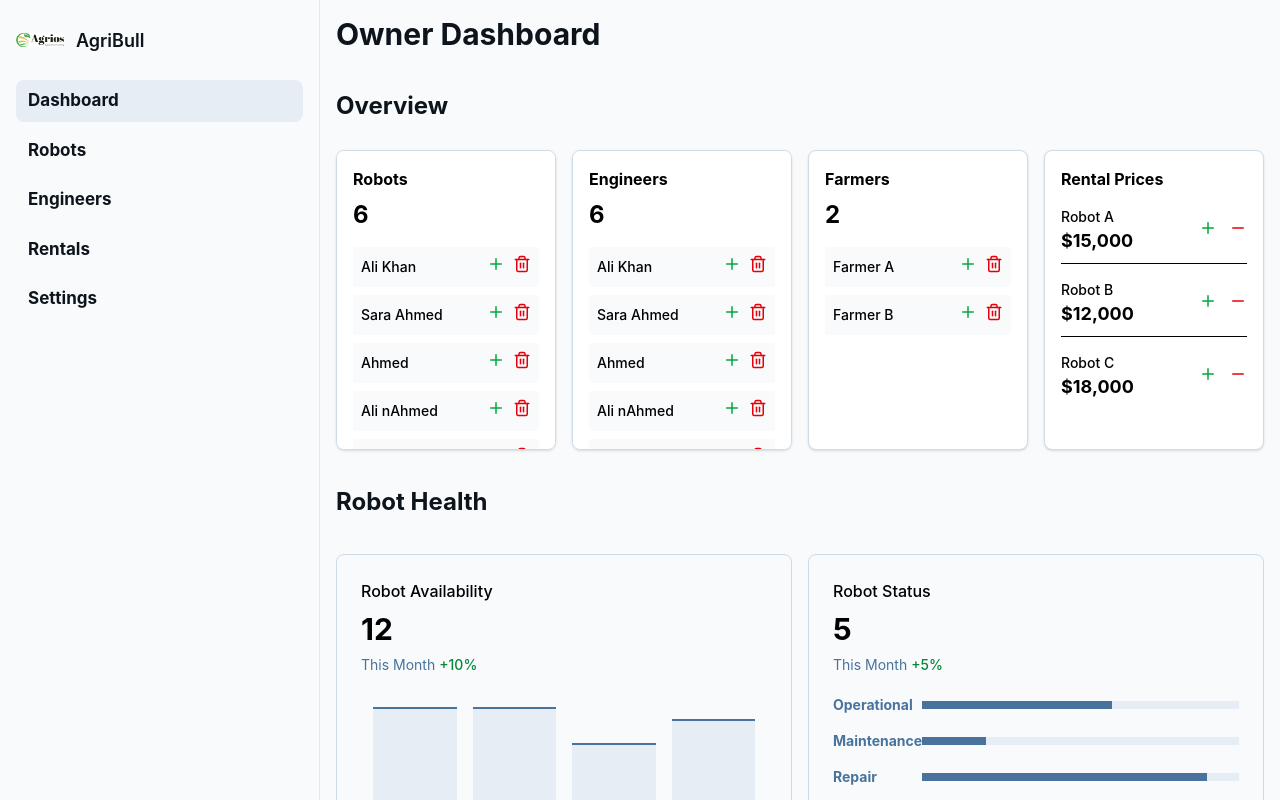
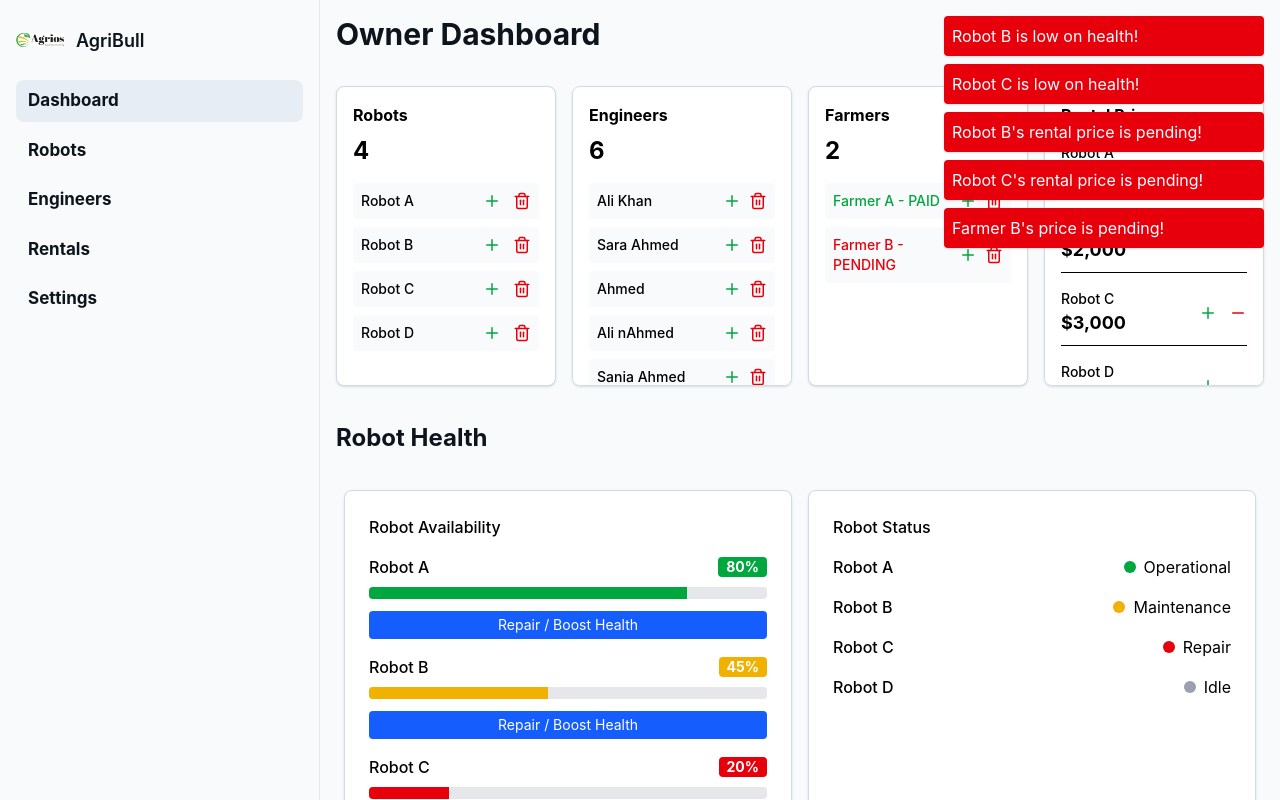
Before and after one commit to Laiba60/FarmManagement, a React (Vite) app in the folder client/: page /dashboard in a window 1280 px wide. Shown: the top 800 px of the page. Built offline with nearby package versions, Linux system fonts and the light colour scheme.

Commit message:
Add robot status

```diff
--- a/client/src/pages/Dashboard.jsx
+++ b/client/src/pages/Dashboard.jsx
@@ -1,105 +1,135 @@
 import React, { useState, useEffect } from "react";
 import { Link } from "react-router-dom";
 import Logo from "../assets/images/Picturelogo.png";
-import { Plus, Trash2,Minus } from "lucide-react";
+import { Plus, Trash2, Minus } from "lucide-react";
+
 const Dashboard = () => {
-
   const [engineers, setEngineers] = useState([
     { id: 1, name: "Ali Khan" },
     { id: 2, name: "Sara Ahmed" },
-     { id: 2, name: " Ahmed" },
-      { id: 2, name: "Ali nAhmed" },
-       { id: 2, name: "Sania Ahmed" },
-        { id: 2, name: "irsa Ahmed" },
-
-  ]);
-  const [farmers, setFarmers] = useState([
-    { id: 1, name: "Farmer A" },
-    { id: 2, name: "Farmer B" },
+    { id: 3, name: "Ahmed" },
+    { id: 4, name: "Ali nAhmed" },
+    { id: 5, name: "Sania Ahmed" },
+    { id: 6, name: "Irsa Ahmed" },
   ]);
 
-  // Handlers
-  const removeRobot = (id) => setRobots(robots.filter(r => r.id !== id));
-  const removeEngineer = (id) => setEngineers(engineers.filter(e => e.id !== id));
+  const [farmers, setFarmers] = useState([
+    { id: 1, name: "Farmer A", priceStatus: "paid" },
+    { id: 2, name: "Farmer B", priceStatus: "pending" },
+  ]);
 
-  const updateRobotPrice = (id, newPrice) => {
-    setRobots(robots.map(r => r.id === id ? { ...r, price: newPrice } : r));
+  const [robots, setRobots] = useState([
+    { id: 1, name: "Robot A", health: 80, status: "Operational", pricePending: false, price: 1500 },
+    { id: 2, name: "Robot B", health: 45, status: "Maintenance", pricePending: true, price: 2000 },
+    { id: 3, name: "Robot C", health: 20, status: "Repair", pricePending: true, price: 3000 },
+    { id: 4, name: "Robot D", health: 60, status: "Idle", pricePending: false, price: 4000 },
+  ]);
+
+  const [alerts, setAlerts] = useState([]);
+
+  // Auto-close alerts
+  const addAlert = (message) => {
+    const id = Date.now();
+    setAlerts((prev) => [...prev, { id, message }]);
+    setTimeout(() => {
+      setAlerts((prev) => prev.filter((alert) => alert.id !== id));
+    }, 4000);
+  };
+
+  // Update alerts
+useEffect(() => {
+  const newAlerts = [];
+
+  // Robot health alerts
+  robots.forEach(robot => {
+    if (robot.health < 50 && !alerts.some(a => a.message === `${robot.name} is low on health!`)) {
+      newAlerts.push({ id: Date.now() + Math.random(), message: `${robot.name} is low on health!` });
     }
+  });
+
+  // Robot price pending alerts
+  robots.forEach(robot => {
+    if (robot.pricePending && !alerts.some(a => a.message === `${robot.name}'s rental price is pending!`)) {
+      newAlerts.push({ id: Date.now() + Math.random(), message: `${robot.name}'s rental price is pending!` });
+    }
+  });
+
+  // Farmer price pending alerts
+  farmers.forEach(farmer => {
+    if (farmer.priceStatus === "pending" && !alerts.some(a => a.message === `${farmer.name}'s price is pending!`)) {
+      newAlerts.push({ id: Date.now() + Math.random(), message: `${farmer.name}'s price is pending!` });
+    }
+  });
+
+  if (newAlerts.length > 0) {
+    setAlerts(prev => [...prev, ...newAlerts]);
+
+    // Auto-remove each alert after 4 seconds
+    newAlerts.forEach(alert => {
+      setTimeout(() => {
+        setAlerts(prev => prev.filter(a => a.id !== alert.id));
+      }, 4000);
+    });
+  }
+}, [robots, farmers, alerts]);
 
 
-  // Add Farmer
+
+  const removeEngineer = (id) => setEngineers(engineers.filter((e) => e.id !== id));
+  const addTaskToEngineer = (id) => console.log("Add task to engineer", id);
+
   const addFarmer = () => {
-    const newFarmer = {
-      id: Date.now(),
-      name: `Farmer ${farmers.length + 1}`,
-    };
+    const newFarmer = { id: Date.now(), name: `Farmer ${farmers.length + 1}`, priceStatus: "pending" };
     setFarmers([...farmers, newFarmer]);
   };
+  const removeFarmer = (id) => setFarmers(farmers.filter((farmer) => farmer.id !== id));
 
-  // Remove Farmer
-  const removeFarmer = (id) => {
-    setFarmers(farmers.filter((farmer) => farmer.id !== id));
-  };
-   const [price, setPrice] = useState(15000);
+  const increasePrice = (id) =>
+    setRobots(robots.map((r) => (r.id === id ? { ...r, price: r.price + 1000 } : r)));
+  const decreasePrice = (id) =>
+    setRobots(robots.map((r) => (r.id === id ? { ...r, price: r.price - 1000 } : r)));
 
-  const increasePrice = () => setPrice(price + 1000);
-  const decreasePrice = () => setPrice(price - 1000);
-   const [robots, setRobots] = useState([
-    { id: 1, name: "Robot A", price: 15000 },
-    { id: 2, name: "Robot B", price: 12000 },
-    { id: 3, name: "Robot C", price: 18000 },
-  ]);
+  const repairRobot = (id) =>
+    setRobots(robots.map((r) => (r.id === id ? { ...r, health: Math.min(100, r.health + 20) } : r)));
 
-  const increasePrices = (id) => {
-    setRobots(
-      robots.map((robot) =>
-        robot.id === id ? { ...robot, price: robot.price + 1000 } : robot
-      )
-    );
+  const getHealthColor = (health) => {
+    if (health > 70) return "bg-green-600";
+    if (health > 40) return "bg-yellow-500";
+    return "bg-red-600";
   };
 
-  const decreasePrices = (id) => {
-    setRobots(
-      robots.map((robot) =>
-        robot.id === id ? { ...robot, price: robot.price - 1000 } : robot
-      )
-    );
+  const getStatusColor = (status) => {
+    switch (status) {
+      case "Operational":
+        return "bg-green-600";
+      case "Maintenance":
+        return "bg-yellow-500";
+      case "Repair":
+        return "bg-red-600";
+      case "Idle":
+        return "bg-gray-400";
+      default:
+        return "bg-gray-400";
+    }
   };
+
   return (
-    <div
-      className="relative flex size-full min-h-screen flex-col bg-slate-50 group/design-root overflow-x-hidden"
-      style={{ fontFamily: 'Inter, "Noto Sans", sans-serif' }}
-    >
+    <div className="relative flex min-h-screen flex-col bg-slate-50 overflow-x-hidden" style={{ fontFamily: 'Inter, "Noto Sans", sans-serif' }}>
+      {/* Sidebar and Main Content */}
       <div className="layout-container flex h-full grow flex-col lg:flex-row">
-
         {/* Sidebar */}
         <div className="layout-content-container flex flex-col w-full lg:w-80 bg-slate-50 border-r border-gray-200">
           <div className="flex h-full min-h-[300px] lg:min-h-[700px] flex-col justify-between p-4">
             <div className="flex flex-col gap-4">
               <div className="flex items-center gap-3">
-  {/* Logo */}
                 <div className="h-12 w-12">
-    <img
-      src={Logo}
-      alt="No image"
-      className="h-full w-full object-contain"
-    />
+                  <img src={Logo} alt="No image" className="h-full w-full object-contain" />
                 </div>
-
-  {/* Text */}
-  <h1 className="text-[#0d141c] text-lg font-semibold leading-normal">
-    AgriBull
-  </h1>
+                <h1 className="text-[#0d141c] text-lg font-semibold leading-normal">AgriBull</h1>
               </div>
-
-
-              {/* Sidebar Links */}
               <div className="flex flex-col gap-2">
-                {/* Dashboard Link */}
                 <div className="flex items-center gap-3 px-3 py-2 rounded-lg bg-[#e7edf4]">
-                  <p className="text-[#0d141c] text-[17px] font-bold">
-                    <Link to="/Agritecdashboard">Dashboard</Link>
-                  </p>
+                  <p className="text-[#0d141c] text-[17px] font-bold"><Link to="/Agritecdashboard">Dashboard</Link></p>
                 </div>
                 <div className="flex items-center gap-3 px-3 py-2 hover:bg-gray-100 rounded-lg">
                   <p className="text-[#0d141c] text-[17px] font-bold">Robots</p>
@@ -121,288 +151,132 @@ const Dashboard = () => {
         {/* Main Content */}
         <div className="layout-content-container flex flex-col flex-1">
           <div className="flex flex-wrap justify-between gap-3 p-4">
-            <p className="text-[#0d141c] tracking-light text-2xl md:text-3xl font-bold leading-tight">
-             Owner Dashboard
-            </p>
+            <p className="text-[#0d141c] tracking-light text-2xl md:text-3xl font-bold leading-tight">Owner Dashboard</p>
           </div>
 
-          {/* Overview Section */}
-          <h2 className="text-[#0d141c] text-lg md:text-2xl font-bold px-4 pb-3 pt-5">Overview</h2>
-          <div className="grid grid-cols-1 sm:grid-cols-2 lg:grid-cols-4 gap-4 p-4">
-
-      {/* Robots Card */}
-      <div className="flex flex-col gap-2 rounded-lg p-4 border border-[#cedbe8] bg-white shadow  h-[300px] overflow-y-auto overflow-x-hidden w-full">
-  <p className="text-base font-bold">Robots</p>
-  <p className="text-2xl font-bold">{engineers.length}</p>
-
-  <div className="space-y-2 mt-2">
-    {engineers.map((engineer) => (
-      <div
-        key={engineer.id}
-        className="flex justify-between items-center bg-gray-50 p-2 rounded"
-      >
-        {/* Engineer Name */}
-        <p className="text-sm font-medium">{engineer.name}</p>
-
-        {/* Icons */}
-        <div className="flex gap-2">
-  {/* Add Task Button */}
-  <div className="relative group">
-    <button
-      onClick={() => addTaskToEngineer(engineer.id)}
-      className="text-green-600 hover:text-green-800 cursor-pointer"
-    >
-      <Plus size={18} />
-    </button>
-    <span className="absolute bottom-full mb-1 left-1/2 -translate-x-1/2
-          px-2 py-1 text-xs text-white bg-green-600 rounded opacity-0
-          group-hover:opacity-100 transition">
-      increase
-    </span>
-  </div>
-
-  {/* Remove Engineer Button */}
-  <div className="relative group">
-    <button
-      onClick={() => removeEngineer(engineer.id)}
-      className="text-red-600 hover:text-red-800 cursor-pointer"
-    >
-      <Trash2 size={18} />
-    </button>
-    <span className="absolute bottom-full mb-1 left-1/2 -translate-x-1/2
-          px-2 py-1 text-xs text-white bg-red-600 rounded opacity-0
-          group-hover:opacity-100 transition">
-      Decrease
-    </span>
-  </div>
-</div>
-
-
-
-
-      </div>
+          {/* Alerts */}
+          <div className="fixed top-4 right-4 w-80 space-y-2 z-50">
+            {alerts.map((alert) => (
+              <div key={alert.id} className="p-2 bg-red-600 text-white rounded shadow">{alert.message}</div>
             ))}
           </div>
 
-
-</div>
-
-      {/* Engineers Card */}
-
-
-<div className="flex flex-col gap-2 rounded-lg p-4 border border-[#cedbe8] bg-white shadow h-[300px] overflow-y-auto overflow-x-hidden w-full">
-  <p className="text-base font-bold">Engineers</p>
-  <p className="text-2xl font-bold">{engineers.length}</p>
-
+          {/* Robots / Engineers / Farmers Cards */}
+          <div className="grid grid-cols-1 sm:grid-cols-2 lg:grid-cols-4 gap-4 p-4">
+            {/* Robots */}
+            <div className="flex flex-col gap-2 rounded-lg p-4 border border-[#cedbe8] bg-white shadow h-[300px] overflow-y-auto overflow-x-hidden">
+              <p className="text-base font-bold">Robots</p>
+              <p className="text-2xl font-bold">{robots.length}</p>
               <div className="space-y-2 mt-2">
-    {engineers.map((engineer) => (
-      <div
-        key={engineer.id}
-        className="flex justify-between items-center bg-gray-50 p-2 rounded"
-      >
-        {/* Engineer Name */}
-        <p className="text-sm font-medium">{engineer.name}</p>
-
-        {/* Icons with independent tooltips */}
-        <div className="flex gap-2">
-          {/* Add Task Button */}
-          <div className="relative group">
-            <button
-              onClick={() => addTaskToEngineer(engineer.id)}
-              className="text-green-600 hover:text-green-800 cursor-pointer"
-            >
-              <Plus size={18} />
-            </button>
-            <span className="absolute bottom-full mb-1 left-1/2 -translate-x-1/2
-                  px-2 py-1 text-xs text-white bg-green-600 rounded opacity-0
-                  group-hover:opacity-100 transition">
-            increase
-            </span>
-          </div>
-
-          {/* Remove Engineer Button */}
-          <div className="relative group">
-            <button
-              onClick={() => removeEngineer(engineer.id)}
-              className="text-red-600 hover:text-red-800 cursor-pointer"
-            >
-              <Trash2 size={18} />
-            </button>
-            <span className="absolute bottom-full mb-1 left-1/2 -translate-x-1/2
-                  px-2 py-1 text-xs text-white bg-red-600 rounded opacity-0
-                  group-hover:opacity-100 transition">
-              Decrease
-            </span>
-          </div>
+                {robots.map((robot) => (
+                  <div key={robot.id} className="flex justify-between items-center bg-gray-50 p-2 rounded">
+                    <p className="text-sm font-medium">{robot.name}</p>
+                    <div className="flex gap-3">
+                      <button onClick={() => increasePrice(robot.id)} className="text-green-600 hover:text-green-800 cursor-pointer"><Plus size={18} /></button>
+                      <button onClick={() => decreasePrice(robot.id)} className="text-red-600 hover:text-red-800 cursor-pointer"><Trash2 size={18} /></button>
                     </div>
                   </div>
                 ))}
               </div>
             </div>
 
-
-
-      {/* Farmers Card */}
-   <div className="flex flex-col gap-2 rounded-lg p-4 border border-[#cedbe8] bg-white shadow  h-[300px] overflow-y-auto overflow-x-hidden w-full">
-  <p className="text-base font-bold">Farmers</p>
-  <p className="text-2xl font-bold">{farmers.length}</p>
-
+            {/* Engineers */}
+            <div className="flex flex-col gap-2 rounded-lg p-4 border border-[#cedbe8] bg-white shadow h-[300px] overflow-y-auto overflow-x-hidden">
+              <p className="text-base font-bold">Engineers</p>
+              <p className="text-2xl font-bold">{engineers.length}</p>
               <div className="space-y-2 mt-2">
-    {farmers.map((farmer) => (
-      <div
-        key={farmer.id}
-        className="flex justify-between items-center bg-gray-50 p-2 rounded"
-      >
-        {/* Farmer Name */}
-        <p className="text-sm font-medium">{farmer.name}</p>
-
-        {/* Icons */}
+                {engineers.map((engineer) => (
+                  <div key={engineer.id} className="flex justify-between items-center bg-gray-50 p-2 rounded">
+                    <p className="text-sm font-medium">{engineer.name}</p>
                     <div className="flex gap-2">
-  {/* Increase */}
-  <div className="relative group">
-    <button
-      onClick={() => addFarmer(farmer.id)}
-      className="text-green-600 hover:text-green-800 cursor-pointer"
-    >
-      <Plus size={18} />
-    </button>
-    <span className="absolute bottom-full mb-1 left-1/2 -translate-x-1/2
-          px-2 py-1 text-xs text-white bg-green-600 rounded opacity-0
-          group-hover:opacity-100 transition">
-      Increase
-    </span>
+                      <button onClick={() => addTaskToEngineer(engineer.id)} className="text-green-600 hover:text-green-800 cursor-pointer"><Plus size={18} /></button>
+                      <button onClick={() => removeEngineer(engineer.id)} className="text-red-600 hover:text-red-800 cursor-pointer"><Trash2 size={18} /></button>
                     </div>
-
-  {/* Decrease */}
-  <div className="relative group">
-    <button
-      onClick={() => removeFarmer(farmer.id)}
-      className="text-red-600 hover:text-red-800 cursor-pointer"
-    >
-      <Trash2 size={18} />
-    </button>
-    <span className="absolute bottom-full mb-1 left-1/2 -translate-x-1/2
-          px-2 py-1 text-xs text-white bg-red-600 rounded opacity-0
-          group-hover:opacity-100 transition">
-      Decrease
-    </span>
-  </div>
-</div>
-
                   </div>
                 ))}
               </div>
             </div>
 
+            {/* Farmers */}
+            <div className="flex flex-col gap-2 rounded-lg p-4 border border-[#cedbe8] bg-white shadow h-[300px] overflow-y-auto overflow-x-hidden">
+              <p className="text-base font-bold">Farmers</p>
+              <p className="text-2xl font-bold">{farmers.length}</p>
+              <div className="space-y-2 mt-2">
+                {farmers.map((farmer) => {
+                  const status = farmer.priceStatus ? farmer.priceStatus.toUpperCase() : "N/A";
+                  return (
+                    <div key={farmer.id} className="flex justify-between items-center bg-gray-50 p-2 rounded">
+                      <p className={`text-sm font-medium ${farmer.priceStatus === "pending" ? "text-red-600" : "text-green-600"}`}>
+                        {farmer.name} - {status}
+                      </p>
+                      <div className="flex gap-2">
+                        <button onClick={addFarmer} className="text-green-600 hover:text-green-800 cursor-pointer"><Plus size={18} /></button>
+                        <button onClick={() => removeFarmer(farmer.id)} className="text-red-600 hover:text-red-800 cursor-pointer"><Trash2 size={18} /></button>
+                      </div>
+                    </div>
+                  );
+                })}
+              </div>
+            </div>
 
-      {/* Earnings / Other Card */}
-
-
-    <div className="flex flex-col gap-4 rounded-lg p-4 border border-[#cedbe8] bg-white shadow  h-[300px] overflow-y-auto overflow-x-hidden w-full">
+            {/* Rental Prices */}
+            <div className="flex flex-col gap-4 rounded-lg p-4 border border-[#cedbe8] bg-white shadow h-[300px] overflow-y-auto overflow-x-hidden">
               <p className="text-base font-bold">Rental Prices</p>
-
               {robots.map((robot) => (
-        <div
-          key={robot.id}
-          className="flex items-center justify-between border-b pb-2 last:border-none"
-        >
-          {/* Robot Name & Price */}
+                <div key={robot.id} className="flex items-center justify-between border-b pb-2 last:border-none">
                   <div>
                     <p className="text-sm font-medium">{robot.name}</p>
                     <p className="text-lg font-bold">${robot.price.toLocaleString()}</p>
                   </div>
-
-          {/* Actions */}
                   <div className="flex gap-3">
-            {/* Increase */}
-            <div className="relative group">
-              <button
-                onClick={() => increasePrice(robot.id)}
-                className="text-green-600 hover:text-green-800 cursor-pointer"
-              >
-                <Plus size={18} />
-              </button>
-              <span className="absolute bottom-full mb-1 left-1/2 -translate-x-1/2
-                px-2 py-1 text-xs text-white bg-green-600 rounded opacity-0
-                group-hover:opacity-100 transition">
-                Increase
-              </span>
-            </div>
-
-            {/* Decrease */}
-            <div className="relative group">
-              <button
-                onClick={() => decreasePrice(robot.id)}
-                className="text-red-600 hover:text-red-800 cursor-pointer"
-              >
-                <Minus size={18} />
-              </button>
-              <span className="absolute bottom-full mb-1 left-1/2 -translate-x-1/2
-                px-2 py-1 text-xs text-white bg-red-600 rounded opacity-0
-                group-hover:opacity-100 transition">
-                Decrease
-              </span>
-            </div>
+                    <button onClick={() => increasePrice(robot.id)} className="text-green-600 hover:text-green-800 cursor-pointer"><Plus size={18} /></button>
+                    <button onClick={() => decreasePrice(robot.id)} className="text-red-600 hover:text-red-800 cursor-pointer"><Minus size={18} /></button>
                   </div>
                 </div>
               ))}
             </div>
-
-
           </div>
 
-          {/* Robot Health Section */}
+          {/* Robot Health & Status */}
           <h2 className="text-[#0d141c] text-lg md:text-2xl font-bold px-4 pb-3 pt-5">Robot Health</h2>
-          <div className="grid grid-cols-1 md:grid-cols-2 gap-4 px-4 py-6">
+          <div className="grid grid-cols-1 md:grid-cols-2 gap-4 p-6">
+            <div className="flex flex-col gap-4 rounded-lg border border-[#cedbe8] p-6 bg-white shadow">
+              <p className="text-base font-medium">Robot Availability</p>
+              {robots.map((robot) => (
+                <div key={robot.id} className="flex flex-col gap-2">
+                  <div className="flex justify-between items-center">
+                    <p className="font-medium">{robot.name}</p>
+                    <p className={`text-sm font-bold ${getHealthColor(robot.health)} text-white px-2 rounded`}>
+                      {robot.health}%
+                    </p>
+                  </div>
+                  <div className="w-full h-3 bg-gray-200 rounded overflow-hidden">
+                    <div className={`${getHealthColor(robot.health)} h-3 transition-all duration-500`} style={{ width: `${robot.health}%` }}></div>
+                  </div>
+                  <button onClick={() => repairRobot(robot.id)} className="mt-1 px-2 py-1 bg-blue-600 text-white rounded hover:bg-blue-700 text-sm">
+                    Repair / Boost Health
+                  </button>
+                </div>
+              ))}
+            </div>
 
-            {/* Robot Availability */}
-            <div className="flex flex-col gap-2 rounded-lg border border-[#cedbe8] p-6">
-              <p className="text-base font-medium">Robot Availability</p>
-              <p className="text-2xl md:text-3xl font-bold">12</p>
-              <div className="flex gap-1">
-                <p className="text-[#49739c] text-sm">This Month</p>
-                <p className="text-[#078838] text-sm font-medium">+10%</p>
-              </div>
-              <div className="grid grid-cols-2 md:grid-cols-4 min-h-[120px] gap-4 items-end justify-items-center px-3">
-                <div className="w-full bg-[#e7edf4] border-t-2 border-[#49739c]" style={{ height: "80%" }}></div>
-                <div className="w-full bg-[#e7edf4] border-t-2 border-[#49739c]" style={{ height: "80%" }}></div>
-                <div className="w-full bg-[#e7edf4] border-t-2 border-[#49739c]" style={{ height: "50%" }}></div>
-                <div className="w-full bg-[#e7edf4] border-t-2 border-[#49739c]" style={{ height: "70%" }}></div>
+            <div className="flex flex-col gap-4 rounded-lg border border-[#cedbe8] p-6 bg-white shadow">
+              <p className="text-base font-medium">Robot Status</p>
+              {robots.map((robot) => (
+                <div key={robot.id} className="flex items-center justify-between">
+                  <p className="font-medium">{robot.name}</p>
+                  <div className="flex items-center gap-2">
+                    <span className={`w-3 h-3 rounded-full ${getStatusColor(robot.status)}`}></span>
+                    <p>{robot.status}</p>
                   </div>
                 </div>
-
-            {/* Robot Status */}
-            <div className="flex flex-col gap-2 rounded-lg border border-[#cedbe8] p-6">
-              <p className="text-base font-medium">Robot Status</p>
-              <p className="text-2xl md:text-3xl font-bold">5</p>
-              <div className="flex gap-1">
-                <p className="text-[#49739c] text-sm">This Month</p>
-                <p className="text-[#078838] text-sm font-medium">+5%</p>
-              </div>
-              <div className="grid gap-y-4 grid-cols-[auto_1fr] items-center py-3">
-                <p className="text-sm font-bold text-[#49739c]">Operational</p>
-                <div className="h-2 bg-[#e7edf4] relative">
-                  <div className="bg-[#49739c] h-2" style={{ width: "60%" }}></div>
-                </div>
-                <p className="text-sm font-bold text-[#49739c]">Maintenance</p>
-                <div className="h-2 bg-[#e7edf4] relative">
-                  <div className="bg-[#49739c] h-2" style={{ width: "20%" }}></div>
-                </div>
-                <p className="text-sm font-bold text-[#49739c]">Repair</p>
-                <div className="h-2 bg-[#e7edf4] relative">
-                  <div className="bg-[#49739c] h-2" style={{ width: "90%" }}></div>
-                </div>
-                <p className="text-sm font-bold text-[#49739c]">Idle</p>
-                <div className="h-2 bg-[#e7edf4] relative">
-                  <div className="bg-[#49739c] h-2" style={{ width: "60%" }}></div>
+              ))}
             </div>
           </div>
         </div>
       </div>
     </div>
-      </div>
-    </div>
-  )
-}
+  );
+};
 
-export default Dashboard
+export default Dashboard;
```
Lines whose indentation alone changed are shown as unchanged.
